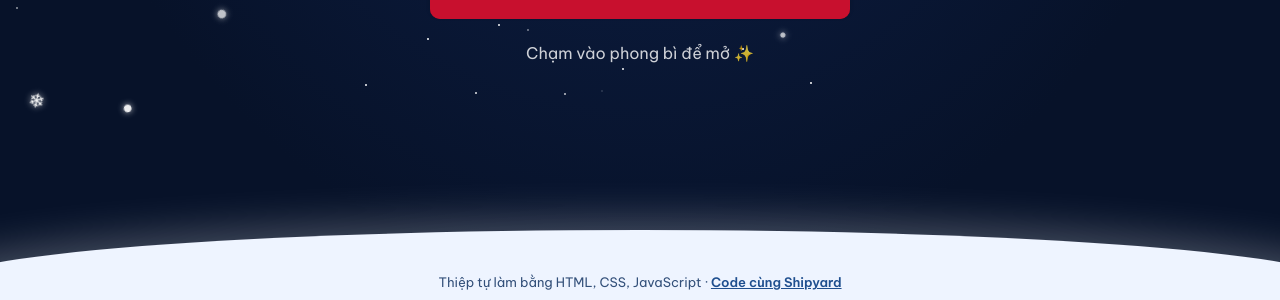
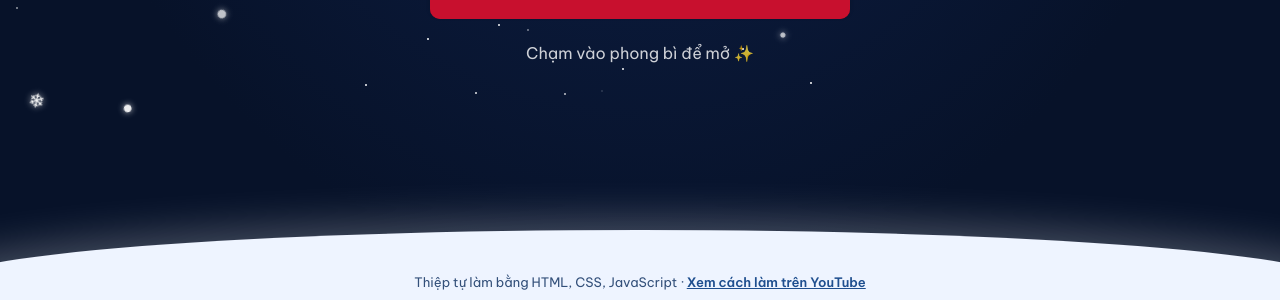
Before and after one commit to shipyardsaigon-cell/thiep-noel, a plain HTML site: page index.html in a window 1280 px wide. Shown: the part 500-800 px from the top of the page. Drawn offline with Linux system fonts and the light colour scheme.

Commit message:
Link the tutorial video

```diff
--- a/index.html
+++ b/index.html
@@ -157,7 +157,7 @@
   </div>
 </main>
 
-<footer>Thiệp tự làm bằng HTML, CSS, JavaScript · <a href="https://www.youtube.com/@saigonshipyard" target="_blank" rel="noopener">Code cùng Shipyard</a></footer>
+<footer>Thiệp tự làm bằng HTML, CSS, JavaScript · <a href="https://youtu.be/gJ3uYwRBPik" target="_blank" rel="noopener">Xem cách làm trên YouTube</a></footer>
 
 <script>
   const $ = (id) => document.getElementById(id);
```
Also changed, not shown: 1 other file.
